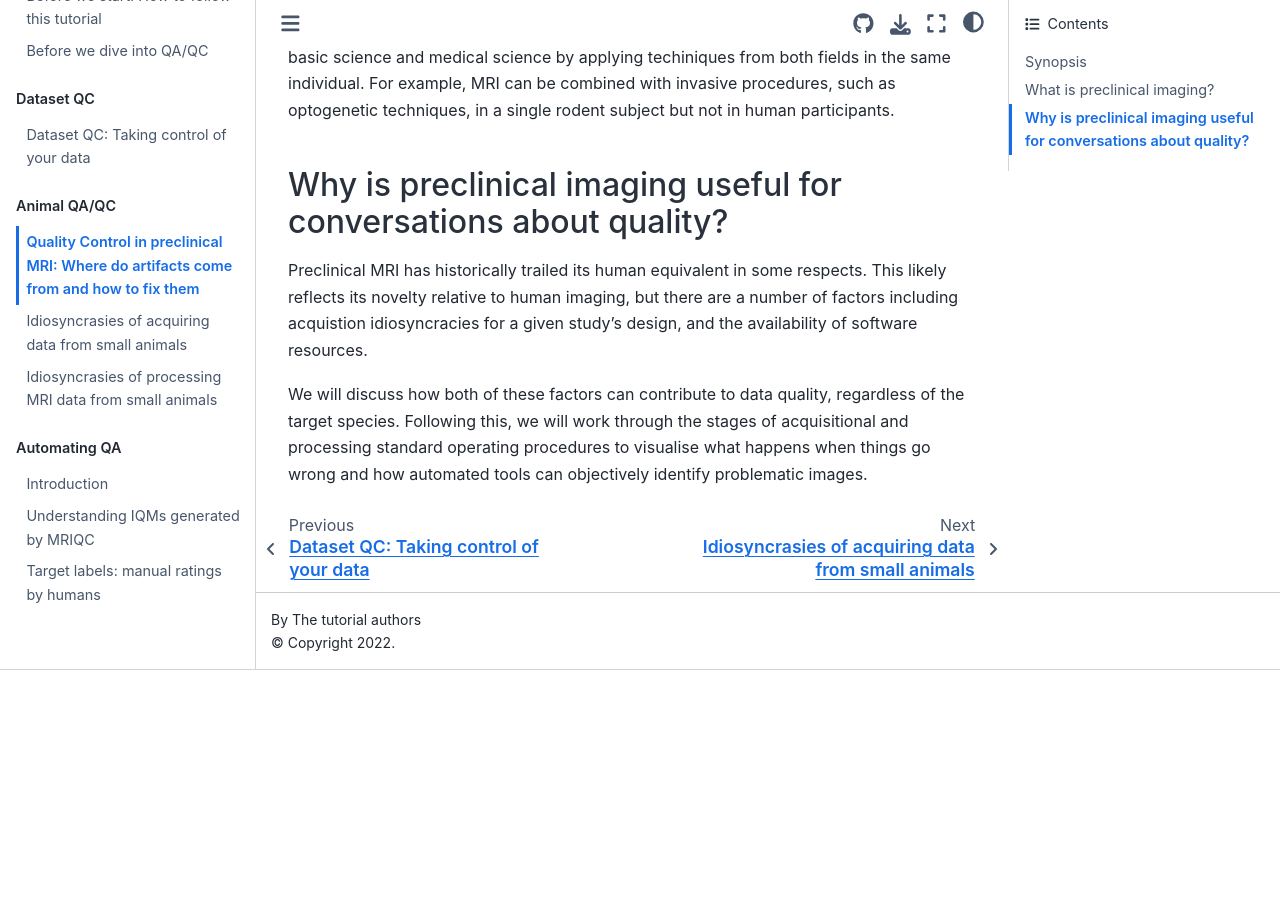
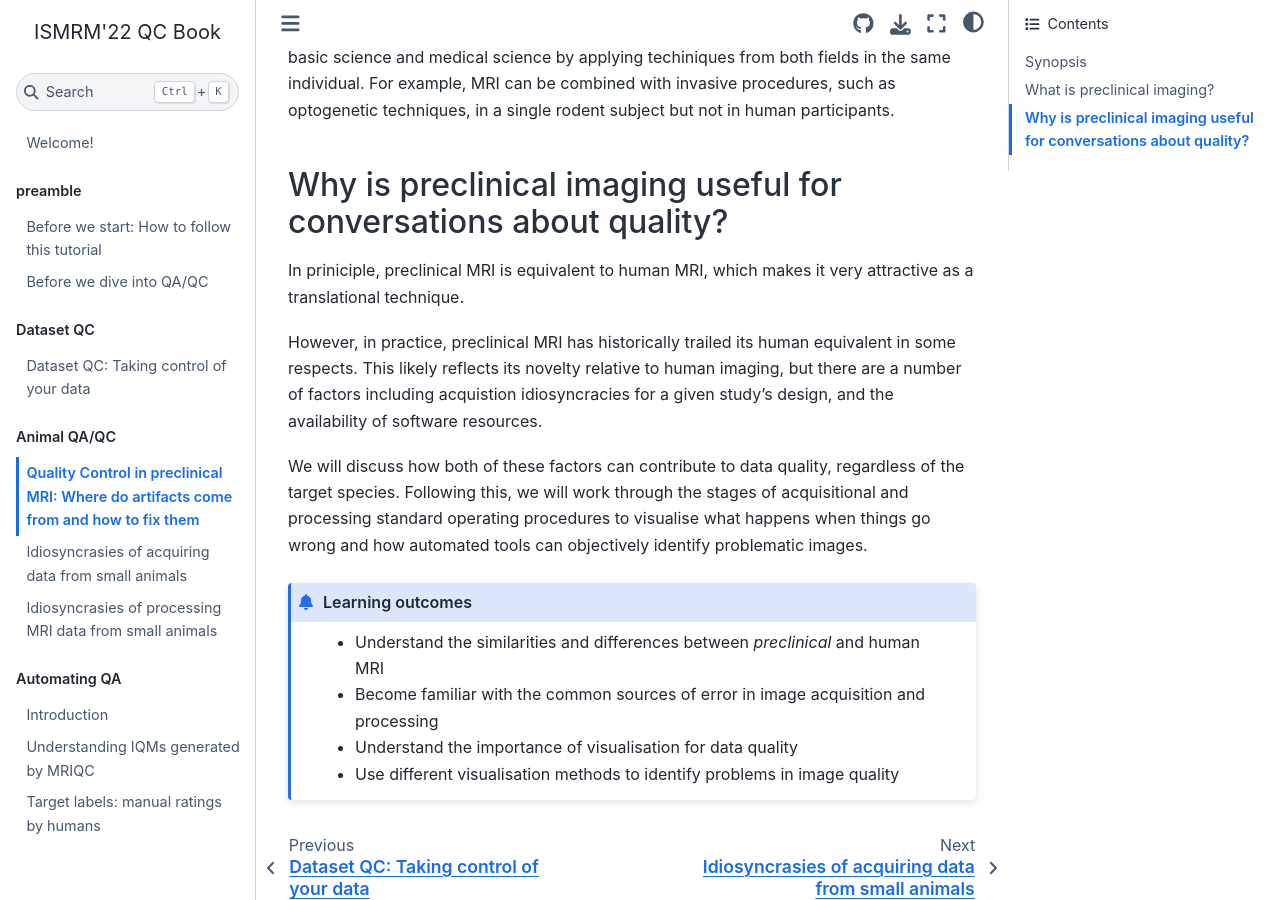
Before and after one commit to nipreps/qc-book, a Jupyter Book: the page built from docs/animal-qc/intro.md, in a window 1280 px wide and 900 px high, scrolled down 802 px. Built offline with Jupyter Book 1.0.4 settings and Sphinx 7.4.7 and the Sphinx Book theme 1.1.4, drawn with Linux system fonts in a browser that asks for light colours; pages that are not in the unit, such as notebooks, are missing from menus; before the commit the page ends 1472 px from its top, so only the background shows below that.

Commit message:
enh: add learning outcomes to intro

````diff
--- a/docs/animal-qc/intro.md
+++ b/docs/animal-qc/intro.md
@@ -58,7 +58,9 @@ techniques, in a single rodent subject but not in human participants.
 
 ## Why is preclinical imaging useful for conversations about quality?
 
-Preclinical MRI has historically trailed its human equivalent in some respects.
+In priniciple, preclinical MRI is equivalent to human MRI, which makes it very attractive as a translational technique.
+
+However, in practice, preclinical MRI has historically trailed its human equivalent in some respects.
 This likely reflects its novelty relative to human imaging, but there are a
 number of factors including acquistion idiosyncracies for a given study's design,
 and the availability of software resources.
@@ -68,3 +70,11 @@ regardless of the target species.
 Following this, we will work through the stages of acquisitional and processing
 standard operating procedures to visualise what happens when things go wrong and
 how automated tools can objectively identify problematic images.
+
+
+```{admonition} Learning outcomes
+* Understand the similarities and differences between *preclinical* and human MRI
+* Become familiar with the common sources of error in image acquisition and processing
+* Understand the importance of visualisation for data quality
+* Use different visualisation methods to identify problems in image quality
+```
````
